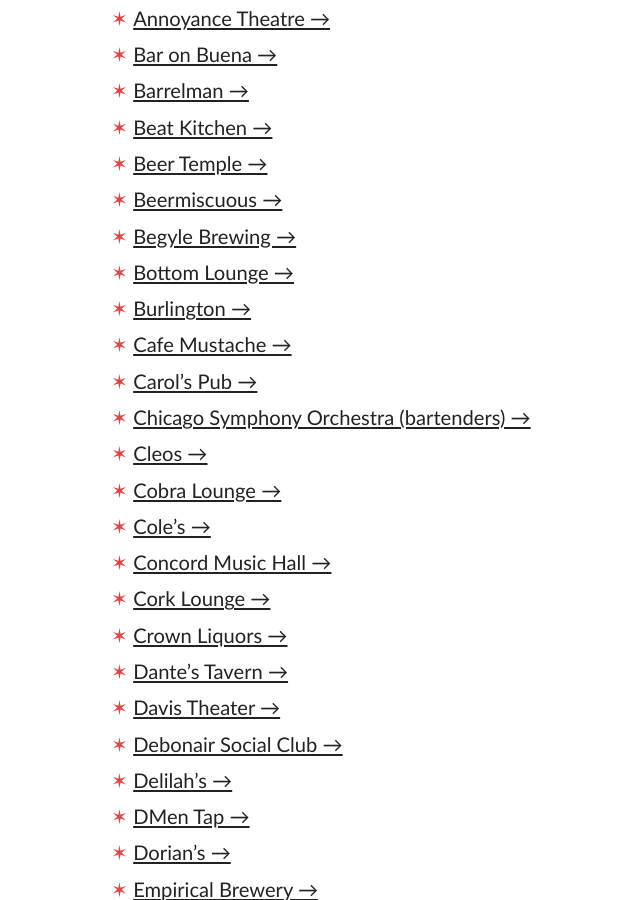
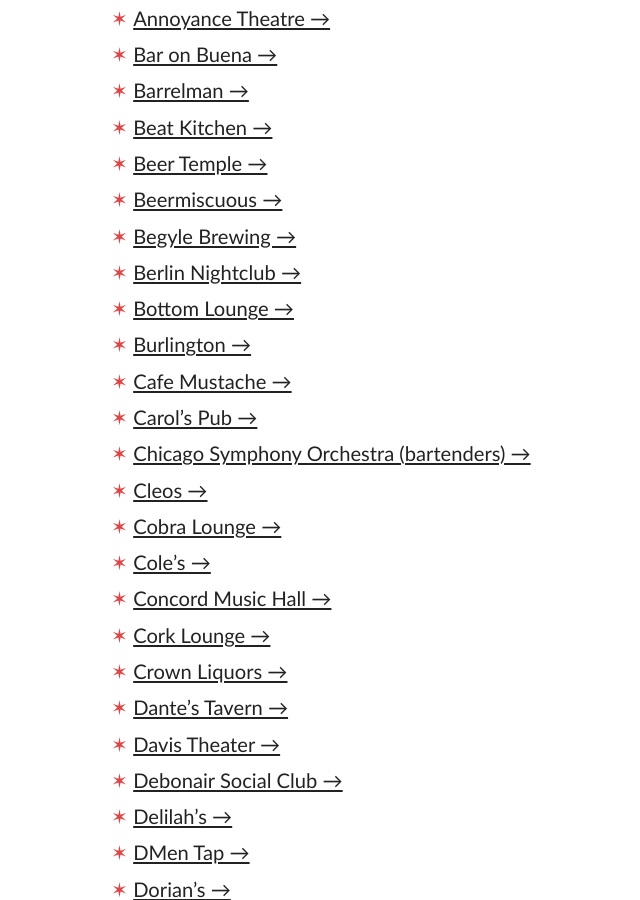
Before and after one commit to spencertweedy/chicagoservicerelief, a Jekyll site: the page built from index.html, in a window 1280 px wide and 900 px high, scrolled down 586 px. Shown: the whole window, without its empty margins (209-849 px from the left). Built offline with Jekyll 4.4.1, drawn with Linux system fonts in a browser that asks for light colours.

Commit message:
add berlin nightclub

```diff
--- a/_data/establishments.yml
+++ b/_data/establishments.yml
@@ -621,3 +621,6 @@
 - title: Dollop Coffee
   url: https://www.dollopcoffee.com/
   type: restaurant
+- title: Berlin Nightclub
+  url: https://www.gofundme.com/f/virtual-tip-jar-for-berlin-employees
+  type: bar
```
